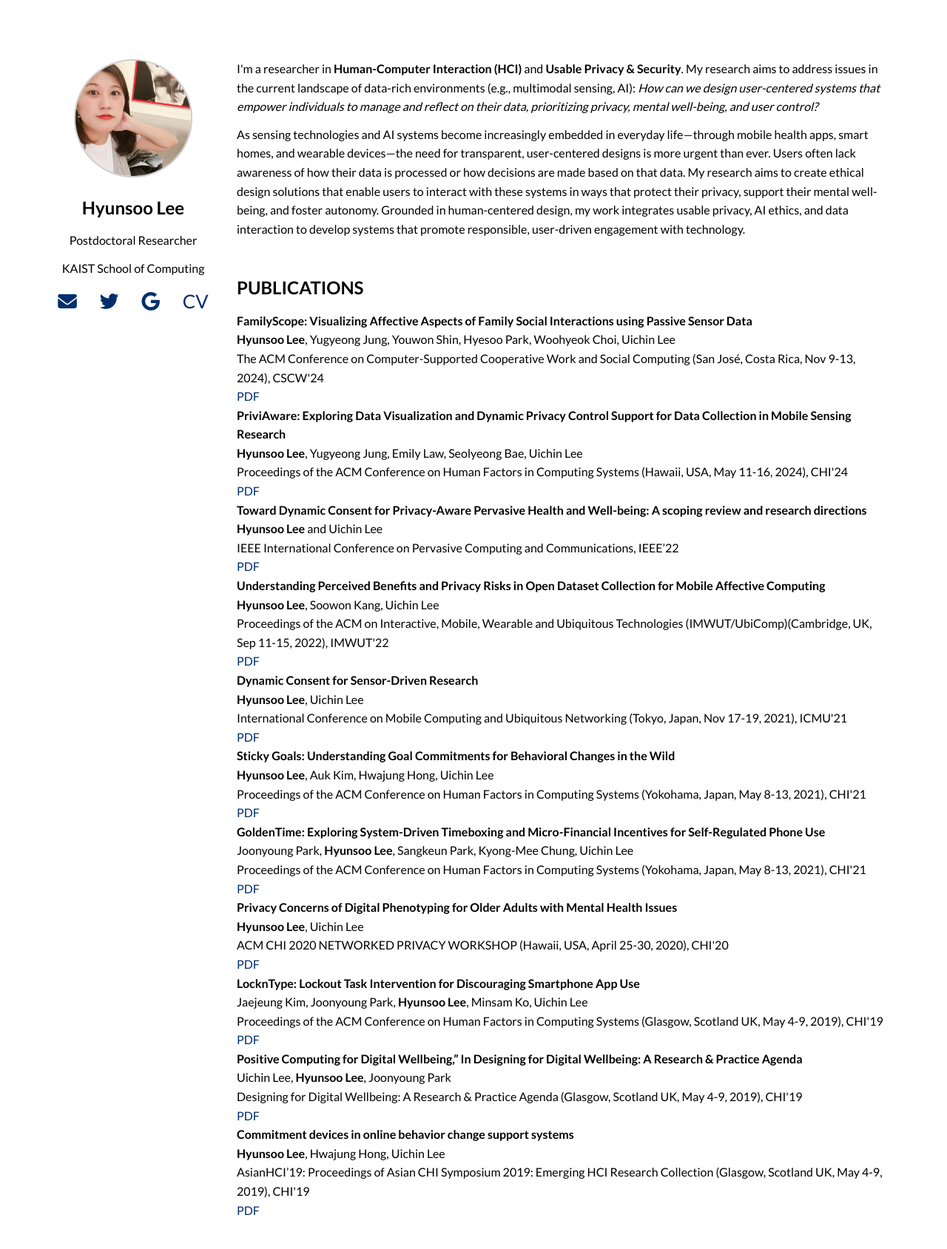
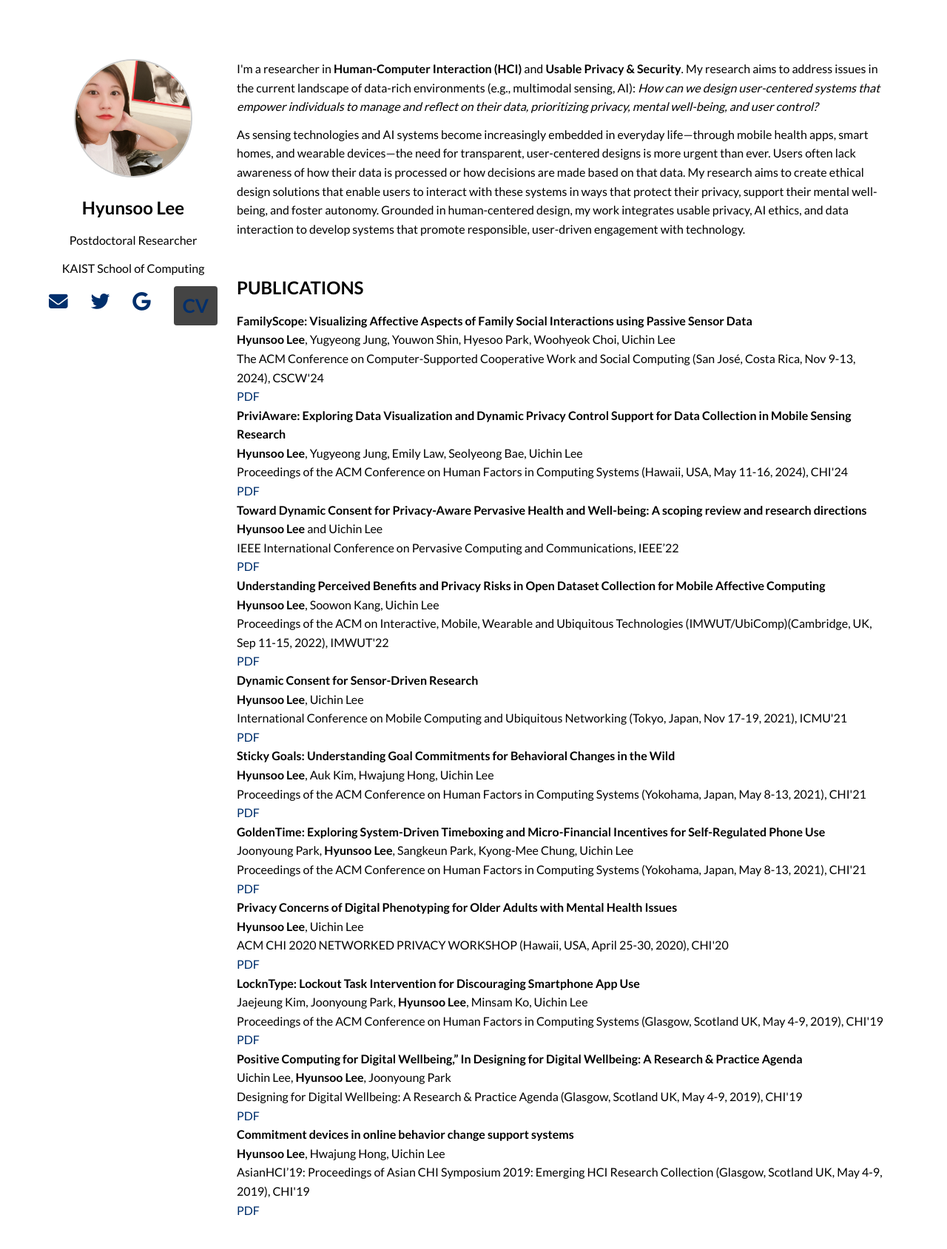
Before and after one commit to hslee90/hslee90.github.io, a Jekyll site: the page built from index.md, in a window 1280 px wide. Shown: the whole page at 74% size. Built offline with Jekyll 4.4.1, drawn with Linux system fonts in a browser that asks for light colours; nearby versions of some CDN libraries.

Commit message:
Update style.css

```diff
--- a/assets/css/style.css
+++ b/assets/css/style.css
@@ -98,26 +98,42 @@ a:hover {
 
 /* Research Interests와 그 하위 항목 간 간격 좁히기 */
 #research-interests + div > ul {
-  margin-top: 0.1rem !important; /* 간격 좁히기 */
-  padding-top: 0 !important; /* 추가 여백 없애기 */
+  margin-top: 0.1rem !important;
+  padding-top: 0 !important;
 }
 
 /* Research Interests 하위 항목과 Publications 간 간격 늘리기 */
 #research-interests + div > ul + h2 {
-  margin-top: 4rem !important; /* 간격 늘리기 */
+  margin-top: 4rem !important;
 }
 
 /* Publications과 하위 항목 간 간격 좁히기 */
 #publications + div > ul {
-  margin-top: 0.3rem !important; /* Publications 하위 항목과 간격 좁히기 */
-  padding-top: 0 !important; /* 여백 없애기 */
+  margin-top: 0.3rem !important;
+  padding-top: 0 !important;
 }
 
 /* Publications 바로 위 간격 조정 */
 h2#publications {
-  margin-top: 3rem !important; /* Publications과 그 하위 항목 간의 간격을 넓히기 */
+  margin-top: 3rem !important;
 }
 
+/* CV 버튼 스타일 */
+.cv-button {
+  display: inline-block;
+  padding: 6px 12px;
+  background-color: #444;
+  color: white;
+  border-radius: 4px;
+  text-decoration: none;
+  font-weight: bold;
+  font-size: 0.9rem;
+  transition: background-color 0.3s ease;
+}
+
+.cv-button:hover {
+  background-color: #666;
+}
 
 /* 반응형 디자인: 모바일 */
 @media (max-width: 768px) {
@@ -148,20 +164,10 @@ h2#publications {
     height: 120px;
   }
 
-.cv-button {
-  display: inline-block;
-  padding: 6px 12px;
-  background-color: #444;
-  color: white;
-  border-radius: 4px;
-  text-decoration: none;
-  font-weight: bold;
-  font-size: 0.9rem;
-}
-
-.cv-button:hover {
-  background-color: #666;
-}
+  .cv-button {
+    font-size: 0.8rem;
+    padding: 4px 8px;
+  }
 
   .icon-links {
     justify-content: center;
```
